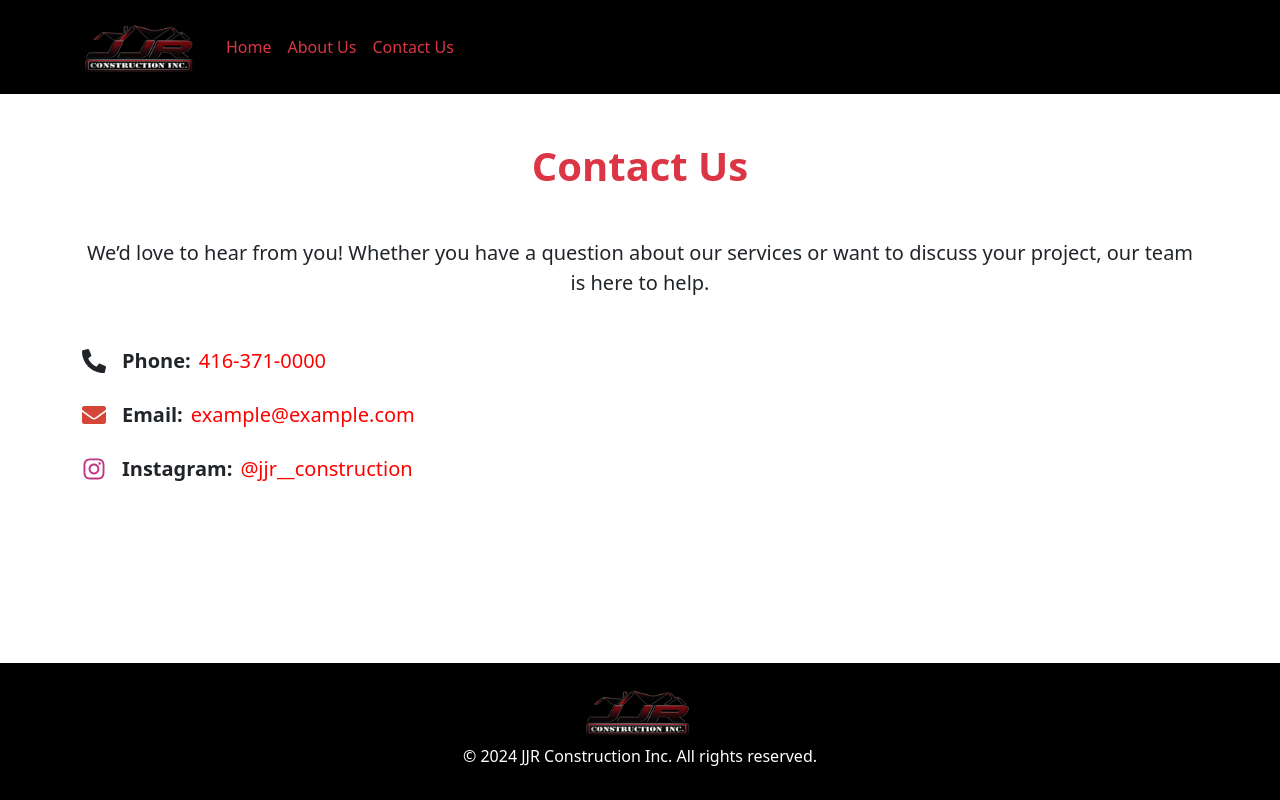
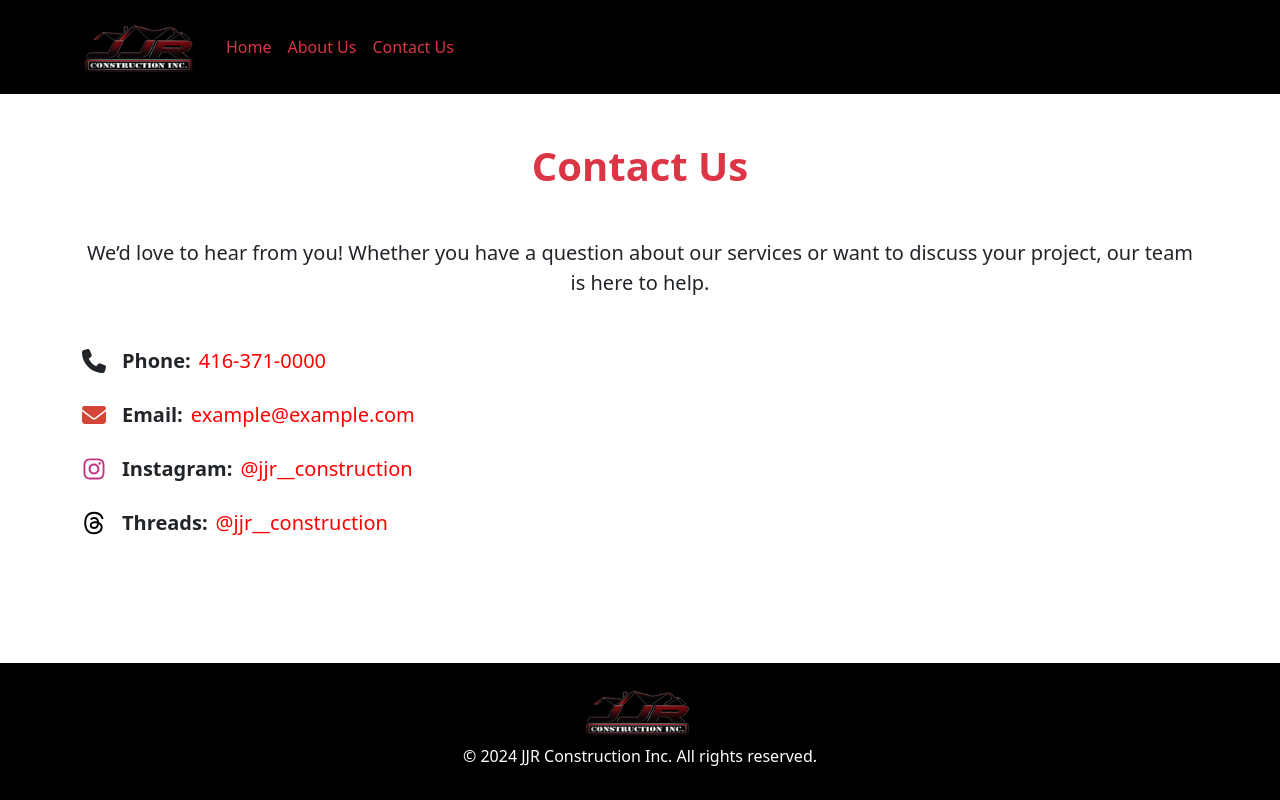
Before and after one commit to Gaurav3023/JJR, a React (Create React App) app: page /contact in a window 1280 px wide. Built offline with nearby package versions, Linux system fonts and the light colour scheme.

Commit message:
Update Contact.js

```diff
--- a/src/components/Contact.js
+++ b/src/components/Contact.js
@@ -1,5 +1,5 @@
 import React from 'react';
-import { FaPhone, FaEnvelope, FaInstagram} from 'react-icons/fa';
+import { FaPhone, FaEnvelope, FaInstagram, FaThreads } from 'react-icons/fa6';
 
 const Contact = () => {
   return (
@@ -10,7 +10,7 @@ const Contact = () => {
       </p>
       <ul className="list-unstyled">
         <li className="mb-4 d-flex align-items-center">
-          <FaPhone className="me-3" style={{ fontSize: '1.5rem', color: '', transform: 'scaleX(-1)' }} />
+          <FaPhone className="me-3" style={{ fontSize: '1.5rem', color: '', flip: true }} />
           <span className="fs-5"><strong>Phone:</strong></span>
           <a href="tel:416-371-0000" className="ms-2 fs-5 text-decoration-none" style={{ color: '#FF0000' }}>416-371-0000</a>
         </li>
@@ -24,6 +24,11 @@ const Contact = () => {
           <span className="fs-5"><strong>Instagram:</strong></span>
           <a href="https://www.instagram.com/jjr__construction" className="ms-2 fs-5 text-decoration-none" style={{ color: '#FF0000' }}>@jjr__construction</a>
         </li>
+        <li className="mb-4 d-flex align-items-center">
+          <FaThreads className="me-3" style={{ fontSize: '1.5rem', color: 'black' }} />
+          <span className="fs-5"><strong>Threads:</strong></span>
+          <a href="https://www.threads.net/@jjr__construction" className="ms-2 fs-5 text-decoration-none" style={{ color: '#FF0000' }}>@jjr__construction</a>
+        </li>
       </ul>
     </div>
   );
```
